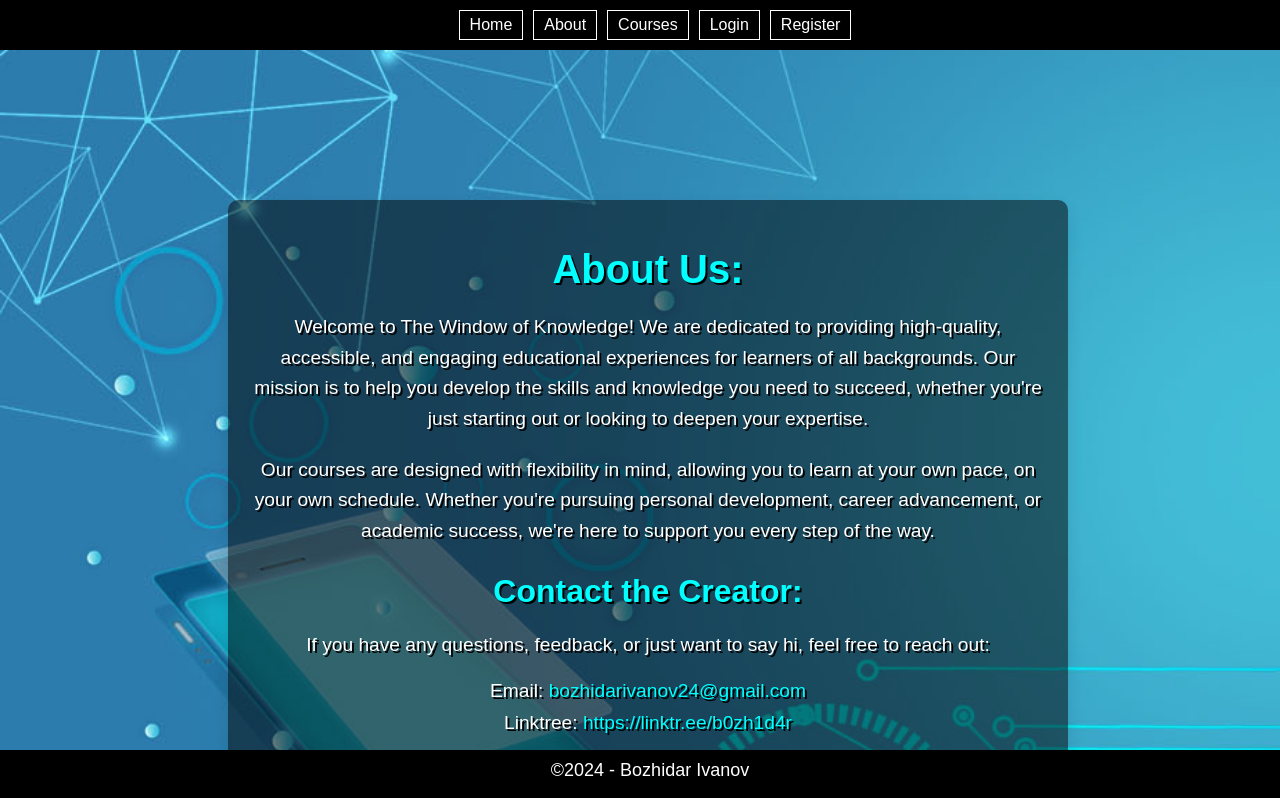
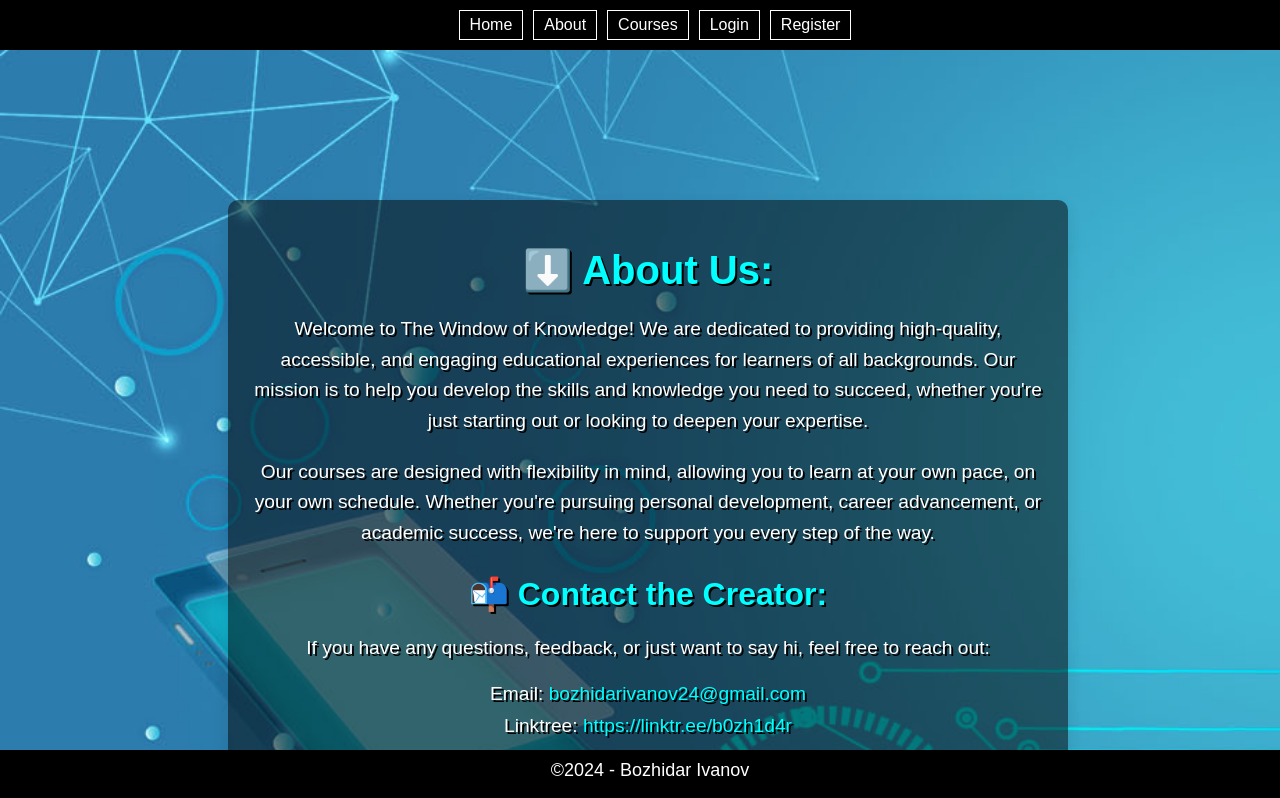
Before and after one commit to b0zh1d4r/Angular-October-2024-Exam-Project, an Angular app in the folder project-app/: page /about in a window 1280 px wide. Shown: the top 798 px of the page. Built offline with nearby package versions, Linux system fonts and the light colour scheme; no server answers; a web font is replaced by a local one.

Commit message:
Added Some Emojis

```diff
--- a/project-app/src/app/main/catalog/catalog.component.html
+++ b/project-app/src/app/main/catalog/catalog.component.html
@@ -1,4 +1,4 @@
-<h1 class="courses-title">All Our Courses:</h1>
+<h1 class="courses-title">📚 All Our Courses:</h1>
 <div class="course-container">
     @if (courses.length === 0) {
         <div class="no-courses-message">
--- a/project-app/src/app/main/latest-courses/latest-courses.component.html
+++ b/project-app/src/app/main/latest-courses/latest-courses.component.html
@@ -1,6 +1,6 @@
 <body>
     <div class="main-title">
-        <h1>Welcome to The Window of Knowledge!</h1>
+        <h1>👋 Welcome to The Window of Knowledge!</h1>
         <h2>Our Latest Courses:</h2>
     </div>
 
--- a/project-app/src/app/shared/about/about.component.html
+++ b/project-app/src/app/shared/about/about.component.html
@@ -1,8 +1,8 @@
 <div class="about-container">
-    <h1>About Us:</h1>
+    <h1>⬇️ About Us:</h1>
     <p>Welcome to The Window of Knowledge! We are dedicated to providing high-quality, accessible, and engaging educational experiences for learners of all backgrounds. Our mission is to help you develop the skills and knowledge you need to succeed, whether you're just starting out or looking to deepen your expertise.</p>
     <p>Our courses are designed with flexibility in mind, allowing you to learn at your own pace, on your own schedule. Whether you're pursuing personal development, career advancement, or academic success, we're here to support you every step of the way.</p>
-    <h2>Contact the Creator:</h2>
+    <h2>📬 Contact the Creator:</h2>
     <p>If you have any questions, feedback, or just want to say hi, feel free to reach out:</p>
     <ul>
       <li>Email: <a href="mailto:bozhidarivanov24@gmail.com">bozhidarivanov24&#64;gmail.com</a></li>
--- a/project-app/src/app/user/profile/profile.component.html
+++ b/project-app/src/app/user/profile/profile.component.html
@@ -1,5 +1,5 @@
 <div class="profile-container">
-    <h1 class="profile-title">{{user?.username}}'s Profile Information:</h1>
+    <h1 class="profile-title">👤 {{user?.username}}'s Profile Information:</h1>
 
     <div class="profile-card">
       <ng-container>
```
